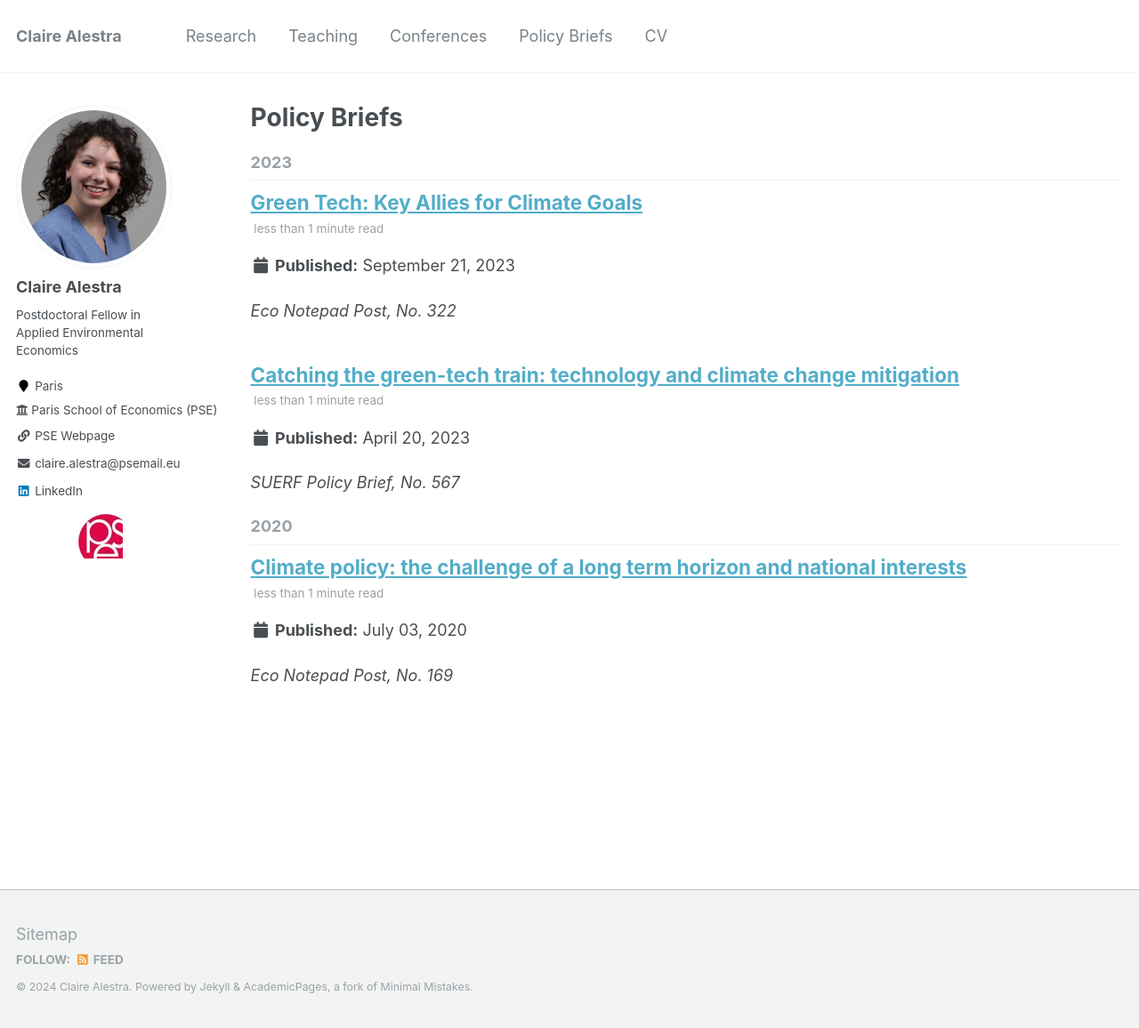
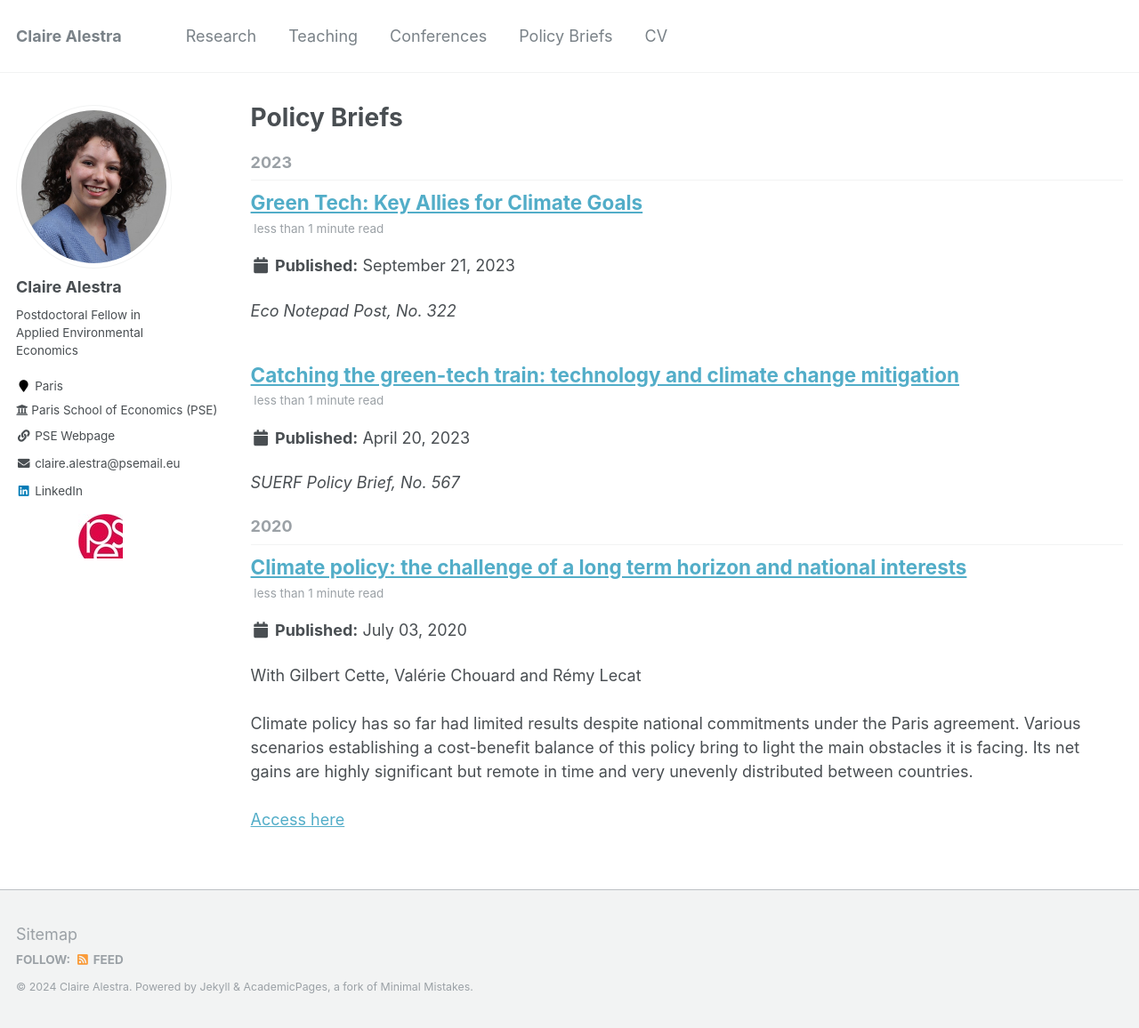
Before and after one commit to ClaireAlestra/ClaireAlestra.github.io, a Jekyll site: the page built from _pages/year-archive.html, in a window 1280 px wide and 1156 px high. Shown: the whole window at 89% size. Built offline with Jekyll 4.4.1, drawn with Linux system fonts in a browser that asks for light colours.

Commit message:
Update 2012-08-14-blog-post-1.md

```diff
--- a/_posts/2012-08-14-blog-post-1.md
+++ b/_posts/2012-08-14-blog-post-1.md
@@ -1,5 +1,6 @@
 ---
 title: 'Climate policy: the challenge of a long term horizon and national interests'
+excerpt: "With Gilbert Cette, Valérie Chouard and Rémy Lecat <br> <br> Climate policy has so far had limited results despite national commitments under the Paris agreement. Various scenarios establishing a cost-benefit balance of this policy bring to light the main obstacles it is facing. Its net gains are highly significant but remote in time and very unevenly distributed between countries. <br> <br> [Access here](https://www.banque-france.fr/en/publications-and-statistics/publications/climate-policy-challenge-long-term-horizon-and-national-interests)"
 date: 2020-07-03
 permalink: /posts/2020-blog-post-1/
 tags:
```
